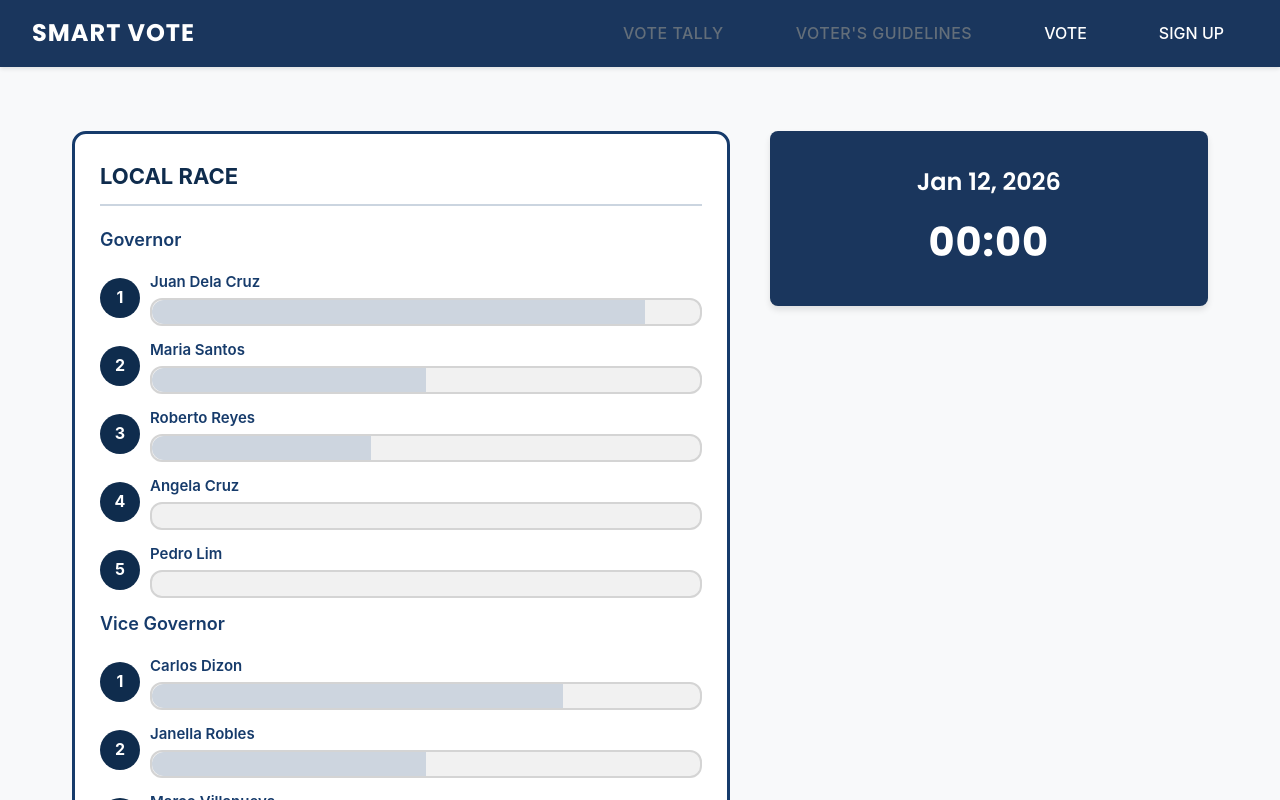
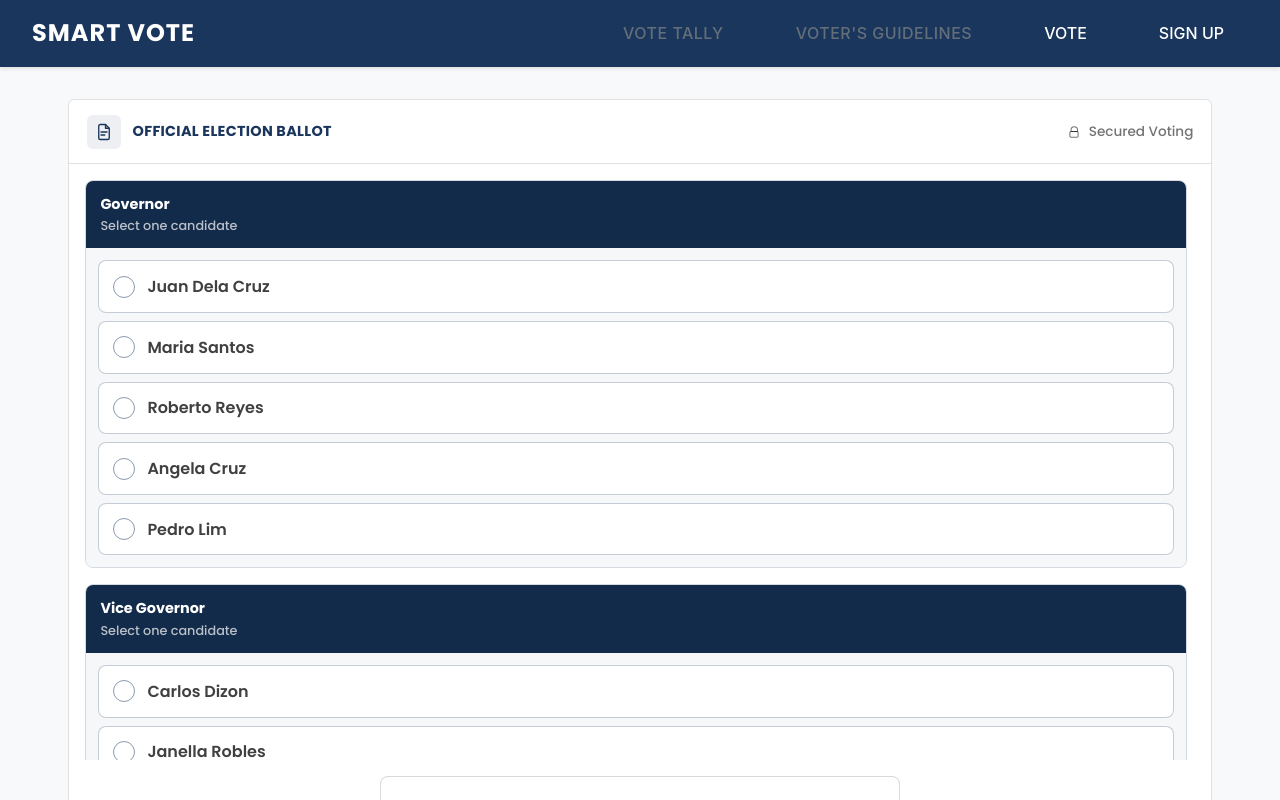
Before and after one commit to Genniesysbracia/SmartVote, a React (Vite) app: page /vote in a window 1280 px wide. Before the commit this address led to /. Shown: the top 800 px of the page. Built offline with nearby package versions, Linux system fonts and the light colour scheme; no server answers.

Commit message:
added Voting page

```diff
--- a/src/App.jsx
+++ b/src/App.jsx
@@ -4,6 +4,7 @@ import Navbar from './components/Navbar';
 import Home from './pages/Home';
 import Login from './pages/Login';
 import Signup from './pages/Signup';
+import Vote from './pages/Vote';
 import './App.css';
 
 function App() {
@@ -42,6 +43,7 @@ function App() {
         <main className="main-content">
           <Routes>
             <Route path="/" element={<Home />} />
+            <Route path="/vote" element={<Vote />} />
             <Route
               path="/login"
               element={
--- /dev/null
+++ b/src/pages/Vote.jsx
@@ -0,0 +1,135 @@
+import React from "react";
+import styles from "../styles/Vote.module.css";
+
+export default function Vote() {
+  const governorCandidates = [
+    { id: 1, name: "Juan Dela Cruz" },
+    { id: 2, name: "Maria Santos" },
+    { id: 3, name: "Roberto Reyes" },
+    { id: 4, name: "Angela Cruz" },
+    { id: 5, name: "Pedro Lim" },
+  ];
+
+  const viceGovernorCandidates = [
+    { id: 1, name: "Carlos Dizon" },
+    { id: 2, name: "Janella Robles" },
+    { id: 3, name: "Marco Villanueva" },
+    { id: 4, name: "Elaine Ramos" },
+    { id: 5, name: "Samuel Go" },
+  ];
+
+    const senatorCandidates = [
+    { id: 1, name: "Carlos Dizon" },
+    { id: 2, name: "Janella Robles" },
+    { id: 3, name: "Marco Villanueva" },
+    { id: 4, name: "Elaine Ramos" },
+    { id: 5, name: "Samuel Go" },
+  ];
+
+  const [selectedGovernorId, setSelectedGovernorId] = React.useState(null);
+  const [selectedViceGovernorId, setSelectedViceGovernorId] = React.useState(null);
+  const [selectedSenatorId, setSelectedSenatorId] = React.useState(null);
+
+  return (
+    <div className={styles["vote-page"]}>
+      <div className={styles["vote-shell"]}>
+        <div className={styles["vote-header"]}>
+          <div className={styles["vote-header-left"]}>
+            <div className={styles["vote-doc-icon"]} aria-hidden="true">
+              <svg width="18" height="18" viewBox="0 0 24 24" fill="none" xmlns="http://www.w3.org/2000/svg">
+                <path d="M14 2H7C5.89543 2 5 2.89543 5 4V20C5 21.1046 5.89543 22 7 22H17C18.1046 22 19 21.1046 19 20V7L14 2Z" stroke="currentColor" strokeWidth="1.8" strokeLinejoin="round"/>
+                <path d="M14 2V7H19" stroke="currentColor" strokeWidth="1.8" strokeLinejoin="round"/>
+                <path d="M8 12H16" stroke="currentColor" strokeWidth="1.8" strokeLinecap="round"/>
+                <path d="M8 16H13" stroke="currentColor" strokeWidth="1.8" strokeLinecap="round"/>
+              </svg>
+            </div>
+            <div className={styles["vote-header-title"]}>OFFICIAL ELECTION BALLOT</div>
+          </div>
+
+          <div className={styles["vote-secured"]}>
+            <svg width="14" height="14" viewBox="0 0 24 24" fill="none" xmlns="http://www.w3.org/2000/svg" aria-hidden="true">
+              <path d="M17 11H7V8.5C7 5.46243 9.46243 3 12.5 3C15.5376 3 18 5.46243 18 8.5V11" stroke="currentColor" strokeWidth="1.8" strokeLinecap="round"/>
+              <path d="M7 11H17C18.1046 11 19 11.8954 19 13V19C19 20.1046 18.1046 21 17 21H7C5.89543 21 5 20.1046 5 19V13C5 11.8954 5.89543 11 7 11Z" stroke="currentColor" strokeWidth="1.8"/>
+            </svg>
+            <span>Secured Voting</span>
+          </div>
+        </div>
+
+        <div className={styles["vote-card"]}>
+          <div className={styles["vote-scroll"]}>
+            <BallotSection
+              title="Governor"
+              subtitle="Select one candidate"
+              candidates={governorCandidates}
+              selectedId={selectedGovernorId}
+              onSelect={setSelectedGovernorId}
+            />
+
+            <BallotSection
+              title="Vice Governor"
+              subtitle="Select one candidate"
+              candidates={viceGovernorCandidates}
+              selectedId={selectedViceGovernorId}
+              onSelect={setSelectedViceGovernorId}
+            />
+
+            <BallotSection
+              title="Senator"
+              subtitle="Select one candidate"
+              candidates={senatorCandidates}
+              selectedId={selectedSenatorId}
+              onSelect={setSelectedSenatorId}
+            />
+          </div>
+
+          <div className={styles["vote-footer"]}>
+            <input
+              className={styles["vote-footer-input"]}
+              placeholder=""
+              value={""}
+              readOnly
+              aria-label="Ballot notes"
+            />
+          </div>
+        </div>
+      </div>
+    </div>
+  );
+}
+
+function BallotSection({ title, subtitle, candidates, selectedId, onSelect }) {
+  return (
+    <section className={styles["ballot-section"]}>
+      <header className={styles["ballot-section-header"]}>
+        <div className={styles["ballot-section-title"]}>{title}</div>
+        <div className={styles["ballot-section-subtitle"]}>{subtitle}</div>
+      </header>
+
+      <div className={styles["ballot-section-body"]}>
+        {candidates.map((c) => {
+          const isSelected = c.id === selectedId;
+          return (
+            <button
+              key={c.id}
+              type="button"
+              className={`${styles["candidate-row"]} ${isSelected ? styles.selected : ""}`}
+              onClick={() => onSelect(c.id)}
+            >
+              <div className={`${styles["candidate-radio"]} ${isSelected ? styles.checked : ""}`} aria-hidden="true">
+                {isSelected ? (
+                  <svg width="14" height="14" viewBox="0 0 24 24" fill="none" xmlns="http://www.w3.org/2000/svg">
+                    <path d="M20 6L9 17L4 12" stroke="currentColor" strokeWidth="2.4" strokeLinecap="round" strokeLinejoin="round"/>
+                  </svg>
+                ) : null}
+              </div>
+
+              <div className={styles["candidate-name"]}>{c.name}</div>
+
+              {isSelected ? <div className={styles["candidate-pill"]}>Selected</div> : null}
+            </button>
+          );
+        })}
+      </div>
+    </section>
+  );
+}
--- /dev/null
+++ b/src/styles/Vote.module.css
@@ -0,0 +1,182 @@
+.vote-page {
+  width: 100%;
+  padding: 0 0 3rem 0;
+}
+
+.vote-shell {
+  max-width: 1200px;
+  margin: 0 auto;
+  padding: 0 1.75rem;
+}
+
+.vote-header {
+  display: flex;
+  align-items: center;
+  justify-content: space-between;
+  background: #ffffff;
+  border: 1px solid rgba(0, 0, 0, 0.12);
+  padding: 0.9rem 1.1rem;
+  border-radius: 6px 6px 0 0;
+}
+
+.vote-header-left {
+  display: flex;
+  align-items: center;
+  gap: 0.75rem;
+  font-family: "Poppins", sans-serif;
+}
+
+.vote-doc-icon {
+  width: 34px;
+  height: 34px;
+  border-radius: 6px;
+  background: rgba(26, 54, 93, 0.08);
+  display: inline-flex;
+  align-items: center;
+  justify-content: center;
+  color: #1a365d;
+}
+
+.vote-header-title {
+  font-size: 0.9rem;
+  font-weight: 700;
+  letter-spacing: 0.3px;
+  color: #1a365d;
+  text-transform: uppercase;
+}
+
+.vote-secured {
+  display: inline-flex;
+  align-items: center;
+  gap: 0.5rem;
+  color: rgba(0, 0, 0, 0.55);
+  font-family: "Poppins", sans-serif;
+  font-weight: 500;
+  font-size: 0.85rem;
+}
+
+.vote-card {
+  background: #ffffff;
+  border: 1px solid rgba(0, 0, 0, 0.12);
+  border-top: none;
+  border-radius: 0 0 6px 6px;
+  padding: 1rem;
+}
+
+.vote-scroll {
+  max-height: calc(100vh - 220px);
+  overflow: auto;
+  padding-right: 0.5rem;
+}
+
+.vote-scroll::-webkit-scrollbar {
+  width: 10px;
+}
+
+.vote-scroll::-webkit-scrollbar-thumb {
+  background: rgba(26, 54, 93, 0.35);
+  border-radius: 999px;
+}
+
+.vote-scroll::-webkit-scrollbar-track {
+  background: rgba(0, 0, 0, 0.06);
+  border-radius: 999px;
+}
+
+.ballot-section {
+  border: 1px solid rgba(26, 54, 93, 0.18);
+  border-radius: 8px;
+  overflow: hidden;
+  margin-bottom: 1rem;
+}
+
+.ballot-section-header {
+  background: #132b4a;
+  color: #ffffff;
+  padding: 0.75rem 0.9rem;
+  font-family: "Poppins", sans-serif;
+}
+
+.ballot-section-title {
+  font-size: 0.9rem;
+  font-weight: 700;
+}
+
+.ballot-section-subtitle {
+  font-size: 0.8rem;
+  opacity: 0.7;
+}
+
+.ballot-section-body {
+  background: #f6f7f9;
+  padding: 0.75rem;
+  display: grid;
+  gap: 0.5rem;
+}
+
+.candidate-row {
+  width: 100%;
+  background: #ffffff;
+  border: 1px solid rgba(26, 54, 93, 0.25);
+  border-radius: 8px;
+  padding: 0.8rem 0.9rem;
+  display: flex;
+  align-items: center;
+  gap: 0.75rem;
+  cursor: pointer;
+  text-align: left;
+}
+
+.candidate-row.selected {
+  border-color: #1a365d;
+  box-shadow: 0 0 0 2px rgba(26, 54, 93, 0.15);
+}
+
+.candidate-radio {
+  width: 22px;
+  height: 22px;
+  border-radius: 999px;
+  border: 1.8px solid rgba(26, 54, 93, 0.5);
+  display: inline-flex;
+  align-items: center;
+  justify-content: center;
+  flex: 0 0 auto;
+  color: transparent;
+}
+
+.candidate-radio.checked {
+  background: #2b6cb0;
+  border-color: #2b6cb0;
+  color: #ffffff;
+}
+
+.candidate-name {
+  flex: 1;
+  font-family: "Poppins", sans-serif;
+  font-weight: 600;
+  color: rgba(0, 0, 0, 0.75);
+}
+
+.candidate-pill {
+  background: #2b6cb0;
+  color: #ffffff;
+  font-family: "Poppins", sans-serif;
+  font-size: 0.75rem;
+  font-weight: 600;
+  padding: 0.25rem 0.6rem;
+  border-radius: 999px;
+}
+
+.vote-footer {
+  padding-top: 1rem;
+  display: flex;
+  justify-content: center;
+}
+
+.vote-footer-input {
+  width: min(520px, 100%);
+  height: 44px;
+  border-radius: 8px;
+  border: 1px solid rgba(0, 0, 0, 0.15);
+  background: #ffffff;
+}
```
Also changed, not shown: docker-compose.yml (+28 -23 lines).
